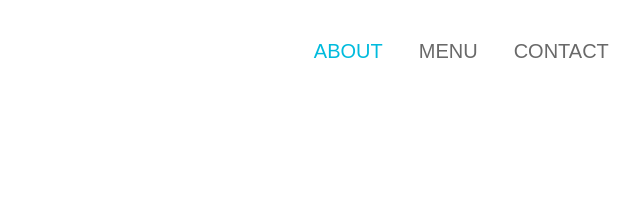
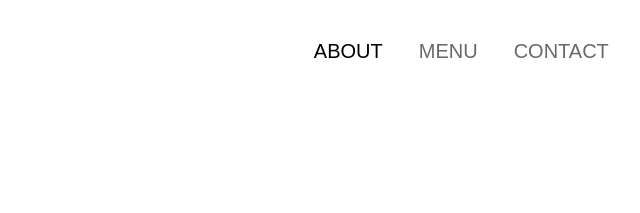
Before and after one commit to bns11/mysite, a plain HTML site: page index.html in a window 1280 px wide. In both pictures the pointer is over the link "ABOUT". Shown: the top 213 px of the page, 530-1170 px from the left. Drawn offline with Linux system fonts and the light colour scheme; some packages are replaced by stand-ins of ours; a web font is replaced by a local one.

Commit message:
change main-navi hover color to black

```diff
--- a/css/style.css
+++ b/css/style.css
@@ -45,7 +45,7 @@ img {
 }
 
 .main-nav a:hover {
-    color: #0bd;
+    color: #000000;
 }
 
 .page-header {
```
